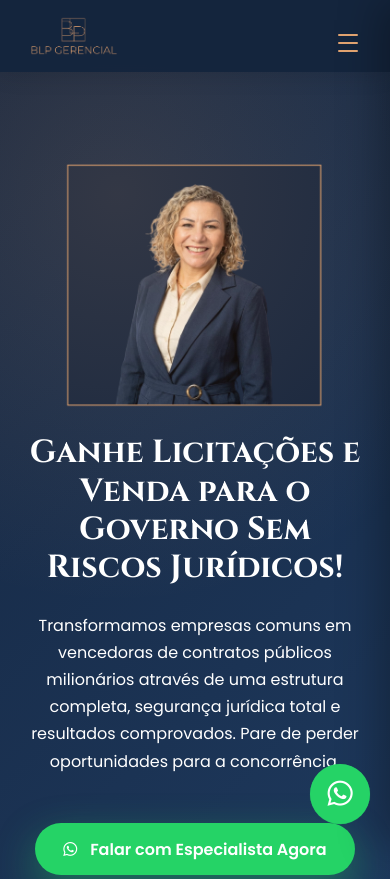
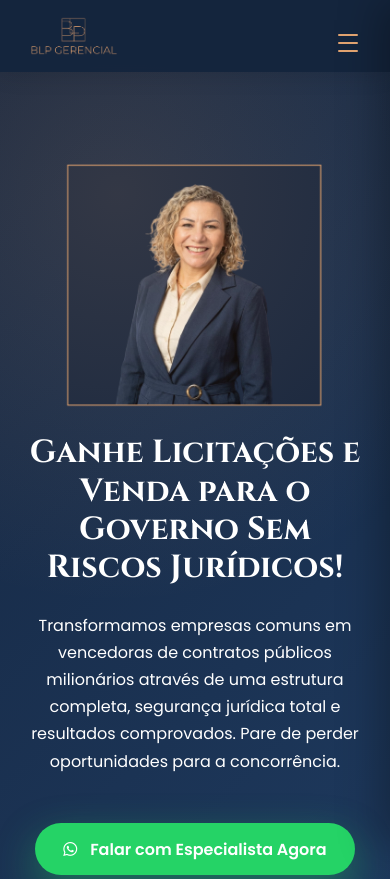
Before and after one commit to brandcodesolutions/blpgerencial, a plain HTML site: page index.html in a window 390 px wide. Shown: the top 879 px of the page. Drawn offline with Linux system fonts and the light colour scheme.

Commit message:
remoção

```diff
--- a/css/style.css
+++ b/css/style.css
@@ -922,45 +922,6 @@ h3 {
   pointer-events: all;
 }
 
-/* WHATSAPP FLOAT */
-.whatsapp-float {
-  position: fixed;
-  bottom: 100px;
-  right: 30px;
-  width: 70px;
-  height: 70px;
-  background: #25D366;
-  color: white;
-  border-radius: 50%;
-  display: flex;
-  align-items: center;
-  justify-content: center;
-  font-size: 2rem;
-  box-shadow: 0 10px 30px rgba(37, 211, 102, 0.5);
-  z-index: 1000;
-  transition: all 0.3s ease;
-  text-decoration: none;
-  animation: pulse 2s infinite;
-}
-
-.whatsapp-float:hover {
-  transform: translateY(-5px) scale(1.1);
-  box-shadow: 0 20px 50px rgba(37, 211, 102, 0.7);
-}
-
-@keyframes pulse {
-  0% {
-    box-shadow: 0 10px 30px rgba(37, 211, 102, 0.5);
-  }
-
-  50% {
-    box-shadow: 0 0 0 0 rgba(37, 211, 102, 0.7);
-  }
-
-  100% {
-    box-shadow: 0 10px 30px rgba(37, 211, 102, 0.5);
-  }
-}
 
 /* ANIMAÇÕES */
 @keyframes fadeInUp {
@@ -1142,14 +1103,6 @@ h3 {
     font-size: 0.9rem;
   }
 
-  .whatsapp-float {
-    width: 60px;
-    height: 60px;
-    font-size: 1.8rem;
-    bottom: 20px;
-    right: 20px;
-  }
-
   .solucion-highlight a {
     padding: 0.6rem 1.5rem;
     font-size: 0.85rem;
--- a/index.html
+++ b/index.html
@@ -49,12 +49,6 @@
 
   <!-- Overlay (para fechar menu ao clicar fora) -->
   <div class="menu-overlay" id="menuOverlay"></div>
-
-  <!-- WhatsApp Float -->
-  <a href="https://wa.me/5521993925778?text=Olá! Quero meu diagnóstico gratuito para licitações" class="whatsapp-float"
-    target="_blank">
-    <i class="fab fa-whatsapp"></i>
-  </a>
 
   <!-- HERO - Alta Conversão -->
   <section class="hero reveal" id="hero">
```
